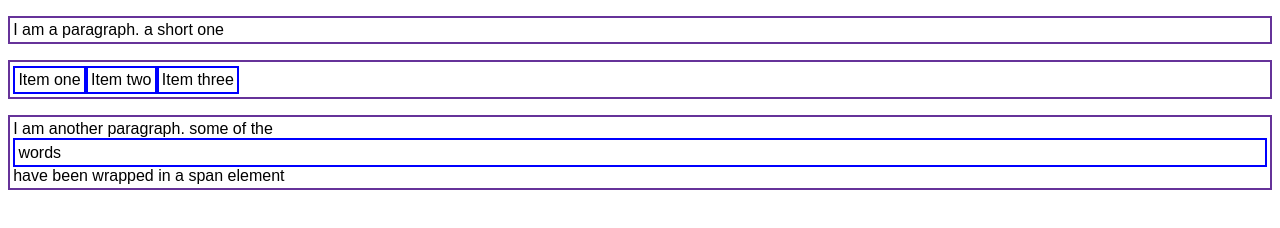
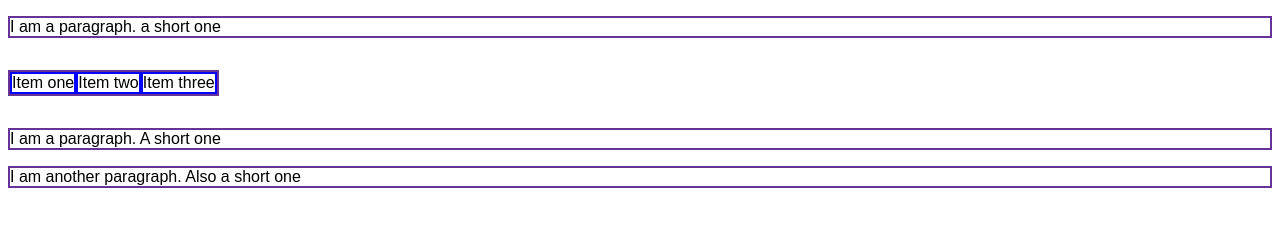
Before and after one commit to Angekarara/CSS-Learning, a plain HTML site: page Index.html in a window 1280 px wide. Drawn offline with Linux system fonts and the light colour scheme.

Commit message:
refactor: changing the styles

```diff
--- a/Index.html
+++ b/Index.html
@@ -13,9 +13,7 @@
       <li>Item two</li>
       <li>Item three</li>
     </ul>
-    <p>
-      I am another paragraph. some of the <span class="block"> words</span> have
-      been wrapped in a <span>span element</span>
-    </p>
+    <p class="inline">I am a paragraph. A short one</p>
+    <p class="inline">I am another paragraph. Also a short one</p>
   </body>
 </html>
--- a/index.css
+++ b/index.css
@@ -1,19 +1,20 @@
-body{
-    font-family: sans-serif;
+body {
+  font-family: sans-serif;
 }
-p, ul{
-    border: 2px solid rebeccapurple;
-    padding: 0.2rem;
+p,
+ul {
+  border: 2px solid rebeccapurple;
 }
 
-.block, li{
-    border: 2px solid blue;
-    padding: 0.2rem;
+span,
+li {
+  border: 2px solid blue;
 }
-ul{
-    display: flex;
-    list-style: none;
+ul {
+  display: inline-flex;
+  list-style: none;
+  padding: 0;
 }
-.block{
-    display: block;
+.inline {
+  display: block;
 }
```
